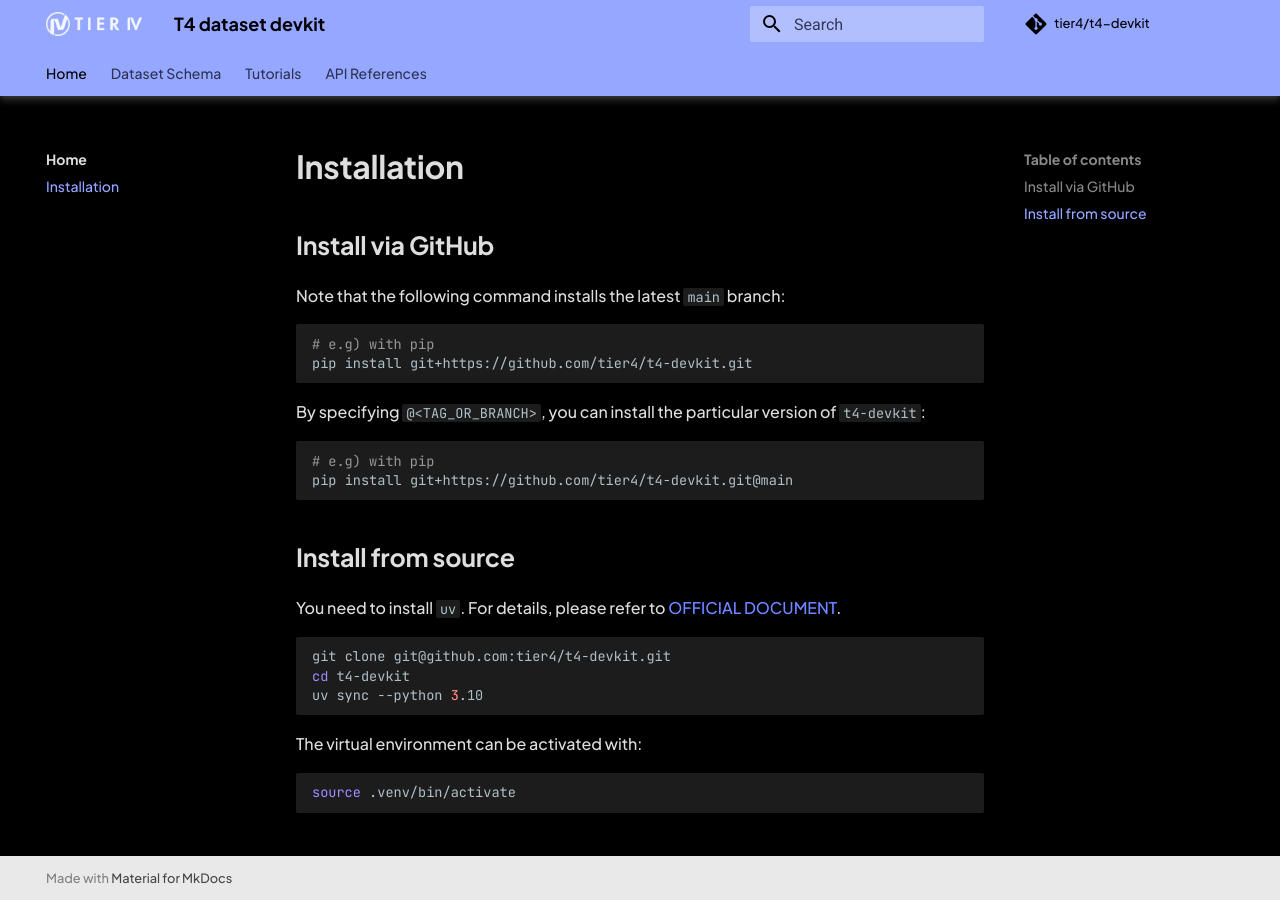
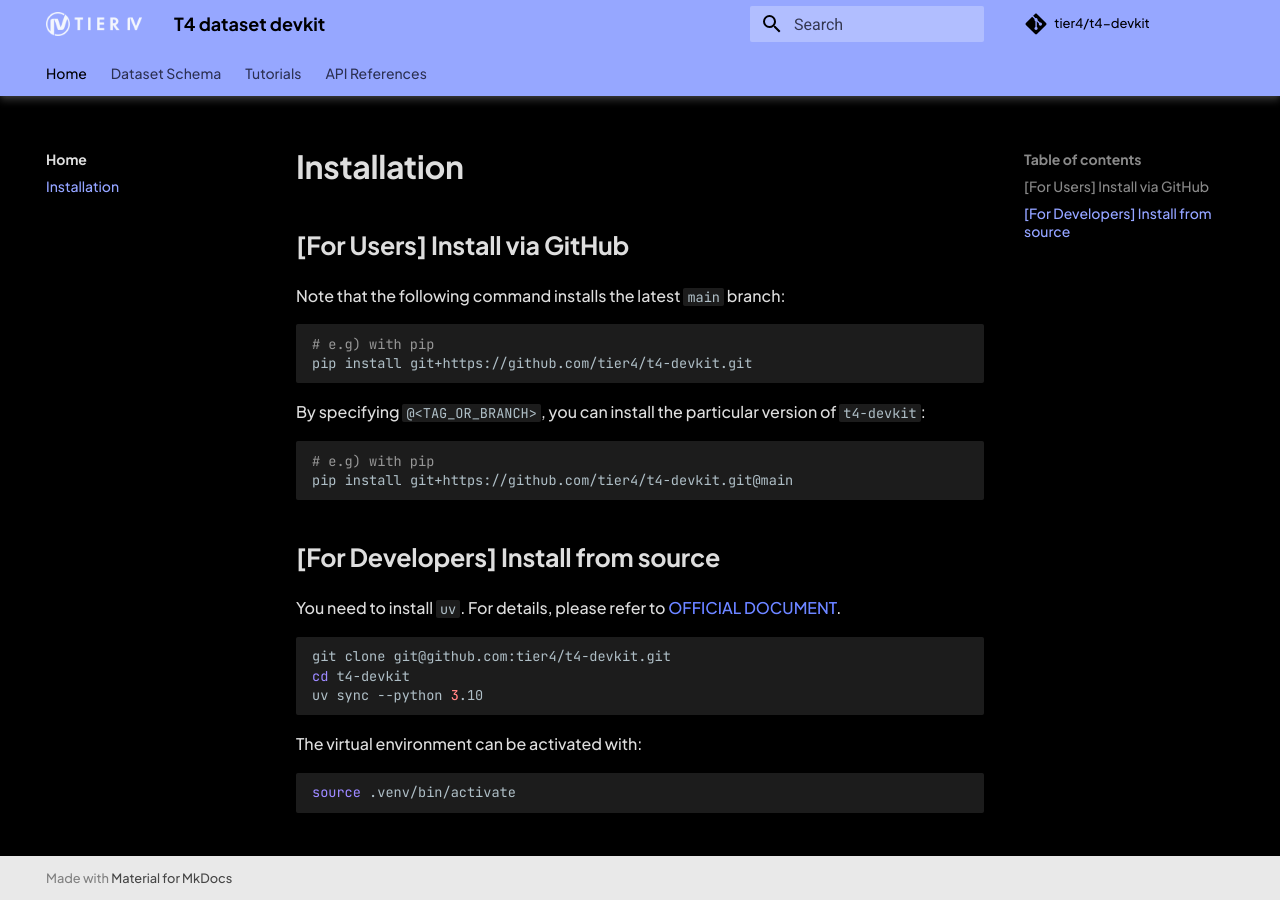
Before and after one commit to tier4/t4-devkit, an MkDocs documentation site: the page built from docs/install.md, in a window 1280 px wide. Built offline with MkDocs 1.6.1 and Material for MkDocs 9.7.7, drawn with Linux system fonts in a browser that asks for light colours; comment, search, counter and statistics services are not loaded; the version menu is left out.

Commit message:
docs: update installation section
Signed-off-by: ktro2828 <kotaro.uetake@tier4.jp>

````diff
--- a/docs/install.md
+++ b/docs/install.md
@@ -1,4 +1,4 @@
-## Install via GitHub
+## [For Users] Install via GitHub
 
 Note that the following command installs the latest `main` branch:
 
@@ -14,7 +14,7 @@
 pip install git+https://github.com/tier4/t4-devkit.git@main
 ```
 
-## Install from source
+## [For Developers] Install from source
 
 You need to install `uv`. For details, please refer to [OFFICIAL DOCUMENT](https://docs.astral.sh/uv/).
 
````
Also changed, not shown: README.md (+2 -2 lines).
